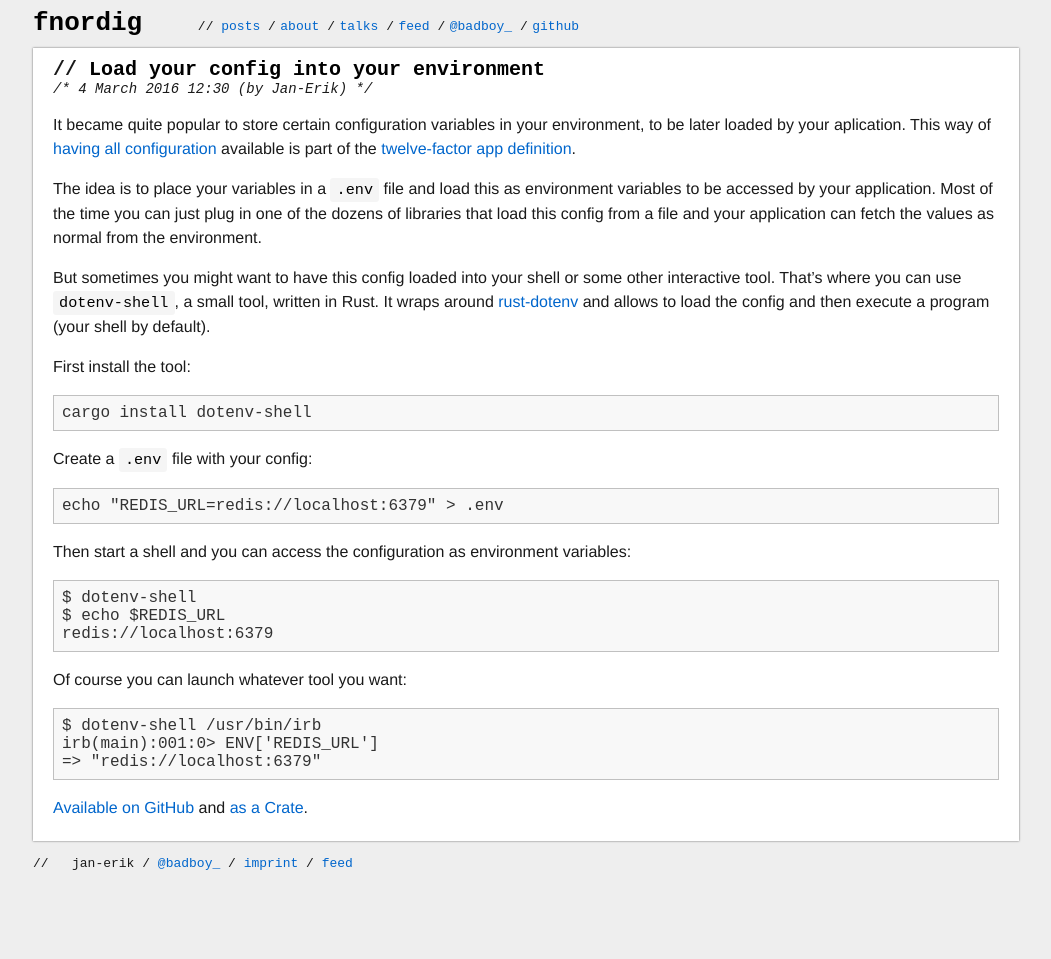
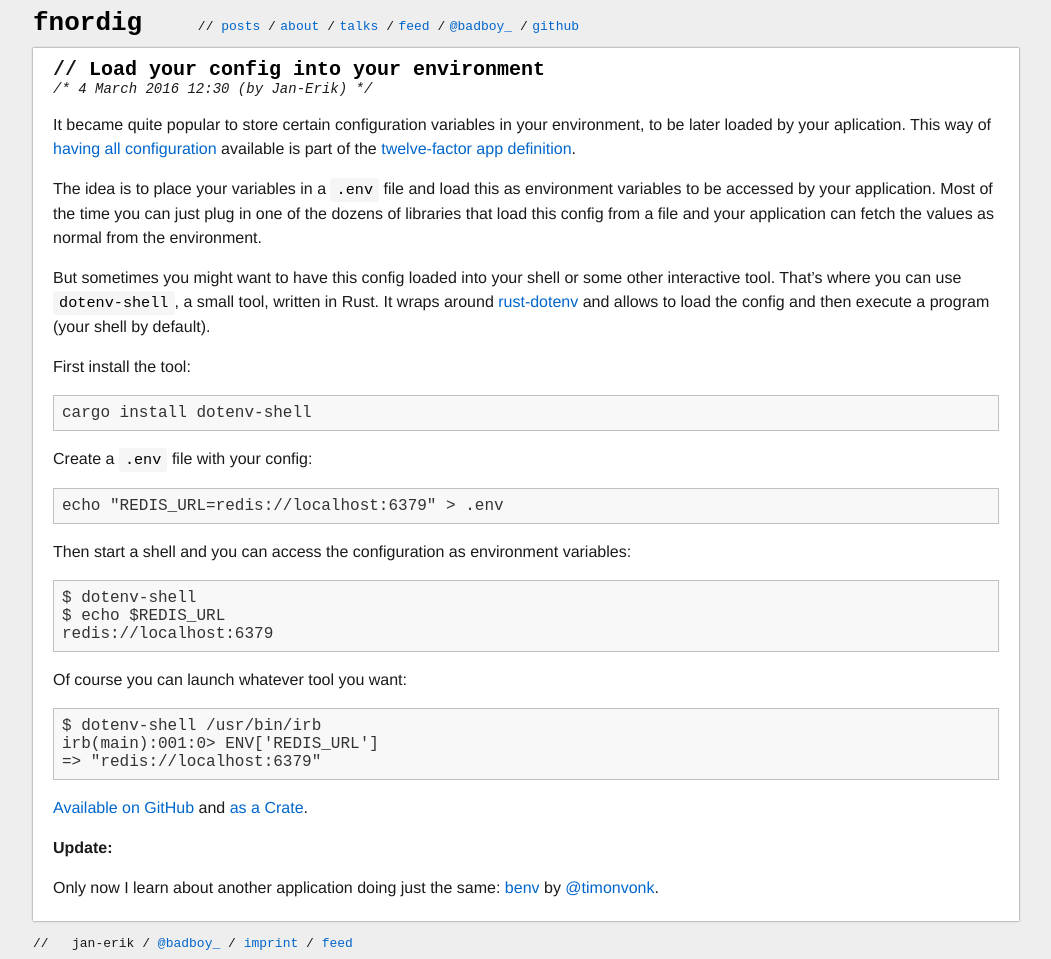
Before and after one commit to badboy/fnordig.de, a Jekyll site: the page built from _posts/2016-03-04-load-your-config-into-your-environment.md, in a window 1280 px wide. Shown: the whole page, without its empty margins (114-1165 px from the left). Built offline with Jekyll 4.4.1, drawn with Linux system fonts in a browser that asks for light colours; before the commit the page ends 900 px from its top, so only the background shows below that.

Commit message:
Update to latest blog post: benv

```diff
--- a/_posts/2016-03-04-load-your-config-into-your-environment.md
+++ b/_posts/2016-03-04-load-your-config-into-your-environment.md
@@ -44,6 +44,10 @@ irb(main):001:0> ENV['REDIS_URL']
 
 [Available on GitHub][repo] and [as a Crate][crate].
 
+**Update:**
+
+Only now I learn about another application doing just the same: [benv](https://github.com/timonv/benv) by [@timonvonk](https://twitter.com/timonvonk).
+
 [12factor]: http://12factor.net/
 [config]: http://12factor.net/config
 [dotenv]: https://github.com/slapresta/rust-dotenv
```
